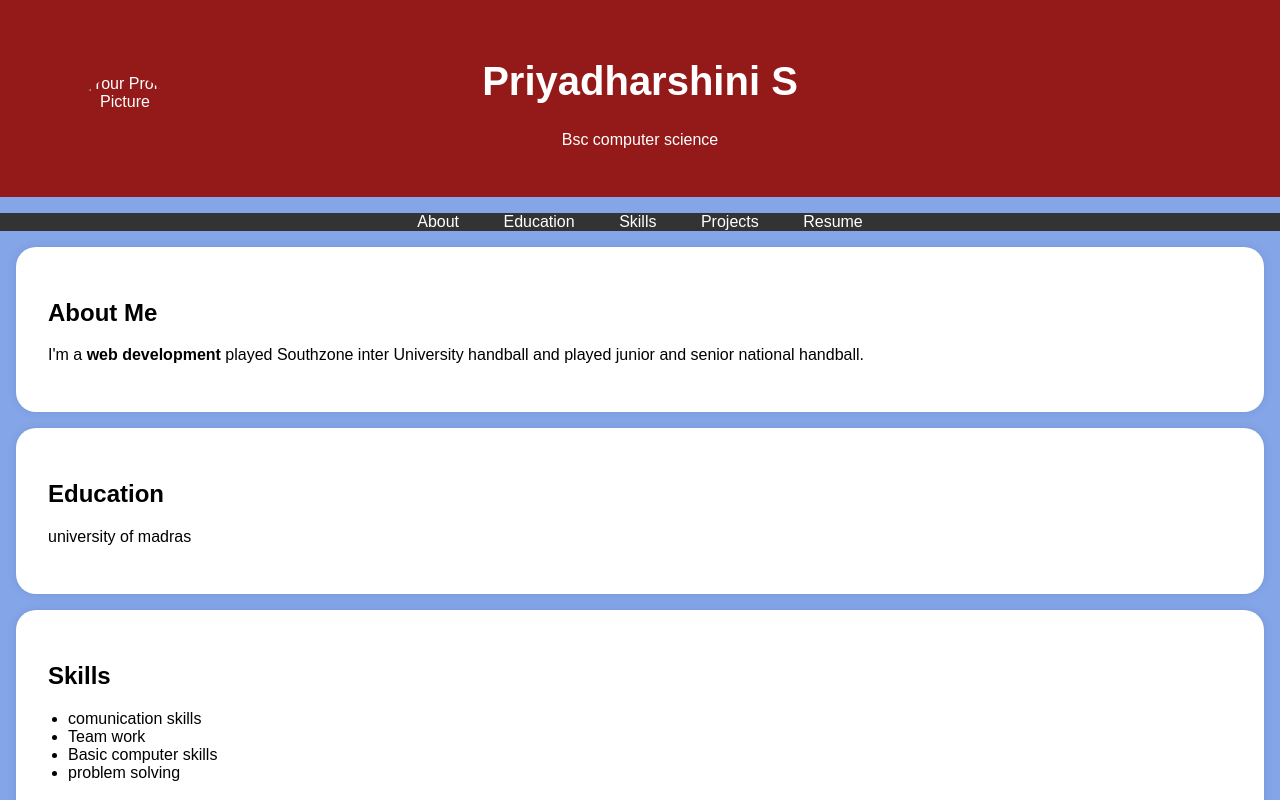
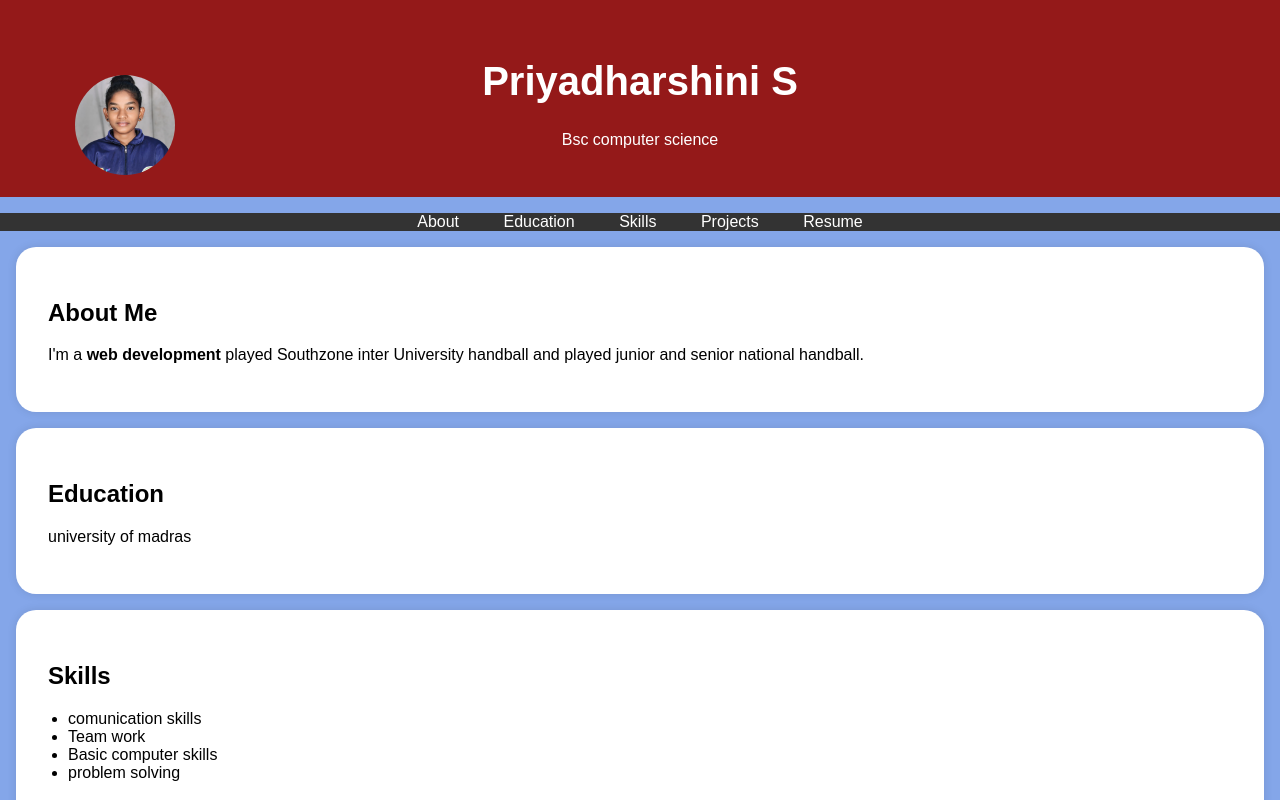
Before and after one commit to priyadharshini7777/Digital--portfolio, a plain HTML site: page index.html in a window 1280 px wide. Shown: the top 800 px of the page. Drawn offline with Linux system fonts and the light colour scheme.

Commit message:
Update index.html

```diff
--- a/index.html
+++ b/index.html
@@ -95,7 +95,7 @@
     <header>
         <div class="header-content">
             <!-- Add your profile picture here -->
-            <img src="passport photo.jpg" alt="Your Profile Picture" class="profile-picture">
+            <img src="1723200122071 (1).jpg " alt="Your Profile Picture" class="profile-picture">
             <h1>Priyadharshini S</h1>
             <p>Bsc computer science</p>
         </div>
```
